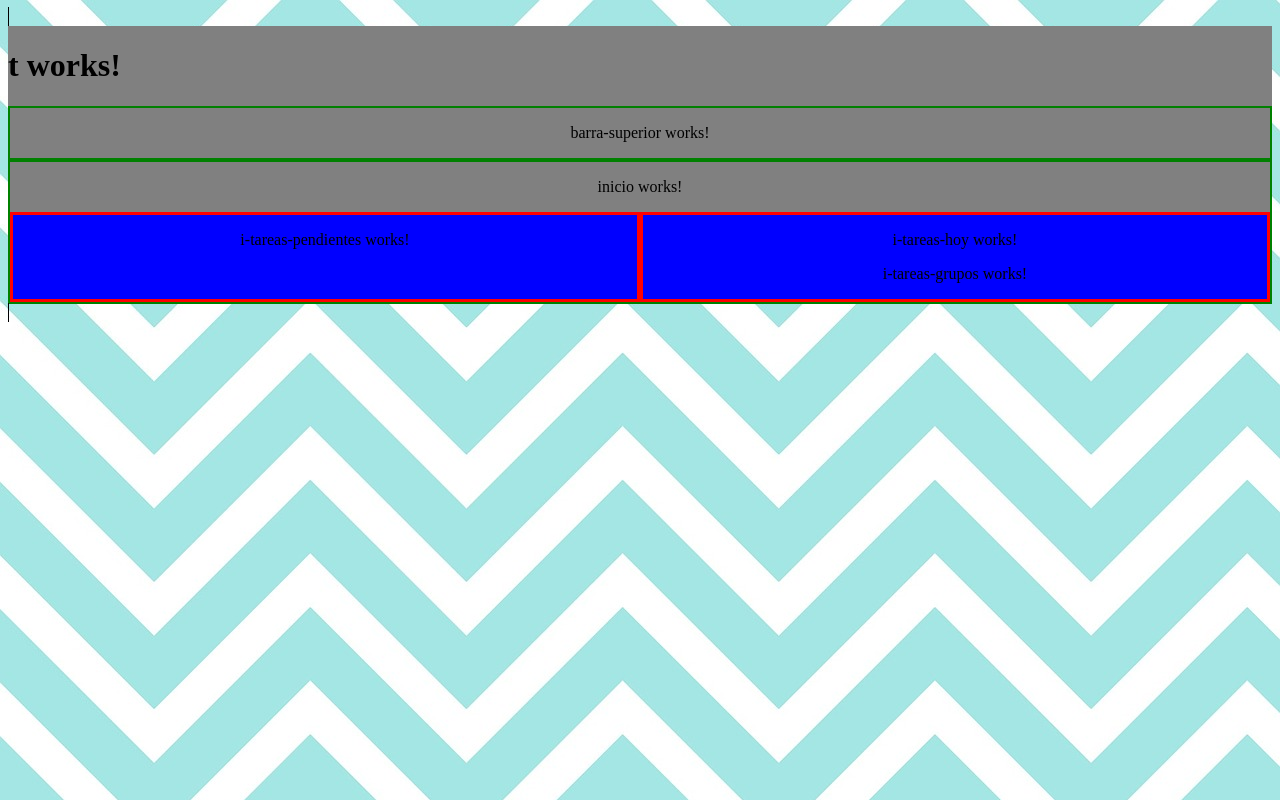
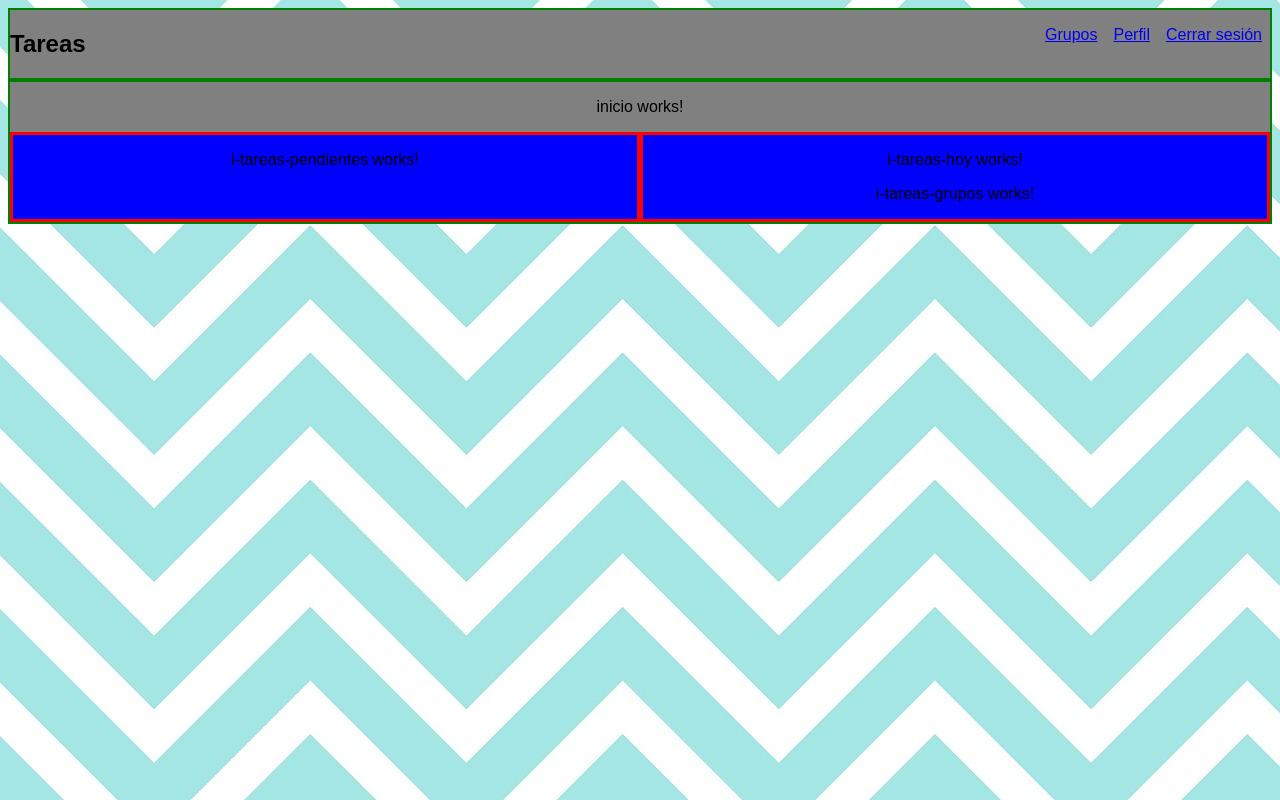
Before and after one commit to mpaulaacosta/nextu-angular2-ejercicio-componentes-y-directivas, an Angular app in the folder tareas/: page / in a window 1280 px wide. Built offline with nearby package versions, Linux system fonts and the light colour scheme.

Commit message:
barra superior

```diff
--- a/tareas/src/app/app.component.html
+++ b/tareas/src/app/app.component.html
@@ -1,8 +1,9 @@
 <div class="contenedor-principal">
-
+<!-->
   <h1>
     {{title}}
   </h1>
+</!-->
 
   <t-barra-superior></t-barra-superior>
 
--- a/tareas/src/app/app.component.ts
+++ b/tareas/src/app/app.component.ts
@@ -8,6 +8,6 @@ import { InicioComponent } from './inicio/inicio.component';
   templateUrl: './app.component.html',
   styleUrls: ['./app.component.css']
 })
-export class AppComponent {
-  title = 't works!';
+export class AppComponent {/*
+  title = 't works!';*/
 }
--- a/tareas/src/app/barra-superior/barra-superior.component.css
+++ b/tareas/src/app/barra-superior/barra-superior.component.css
@@ -0,0 +1,13 @@
+h2 {
+  float: left;
+}
+
+ul {
+  list-style-type: none;
+  float: right;
+}
+
+li {
+  display: inline;
+  padding: 8px;
+}
--- a/tareas/src/app/barra-superior/barra-superior.component.html
+++ b/tareas/src/app/barra-superior/barra-superior.component.html
@@ -1,3 +1,11 @@
+<!-->
 <p>
   barra-superior works!
 </p>
+</-->
+<h2>Tareas</h2>
+<ul>
+    <li><a href="#grupos">Grupos</a></li>
+    <li><a href="#perfil">Perfil</a></li>
+    <li><a href="#cerrarsesion">Cerrar sesión</a></li>
+</ul>
--- a/tareas/src/styles.css
+++ b/tareas/src/styles.css
@@ -6,12 +6,14 @@
 }
 
 body {
+  font-family: sans-serif;
   background-image: url("assets/chevrons-937583_1280.jpg");
 }
-
+/*
 t-root {
+  display: flex;
   border: 1px solid black;
-}
+}*/
 
 t-barra-superior {
   border: 2px solid green;
```
